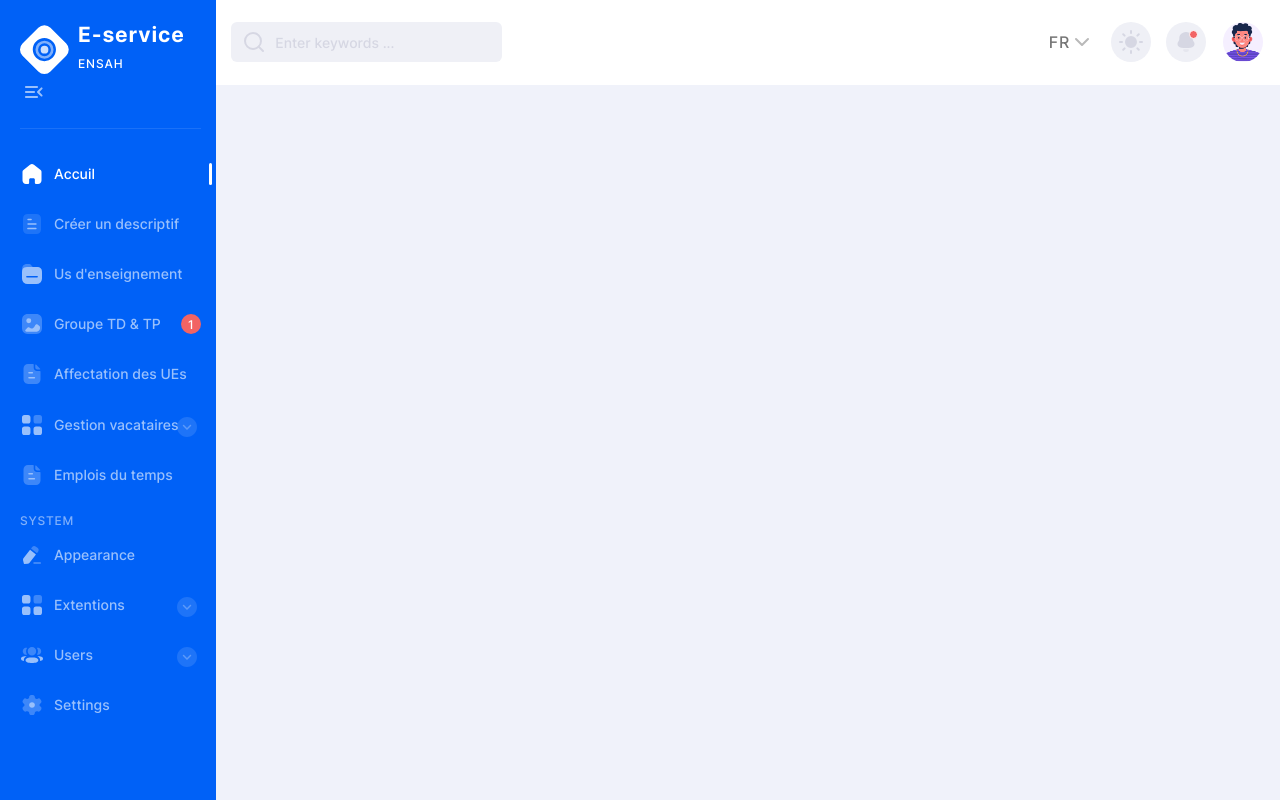
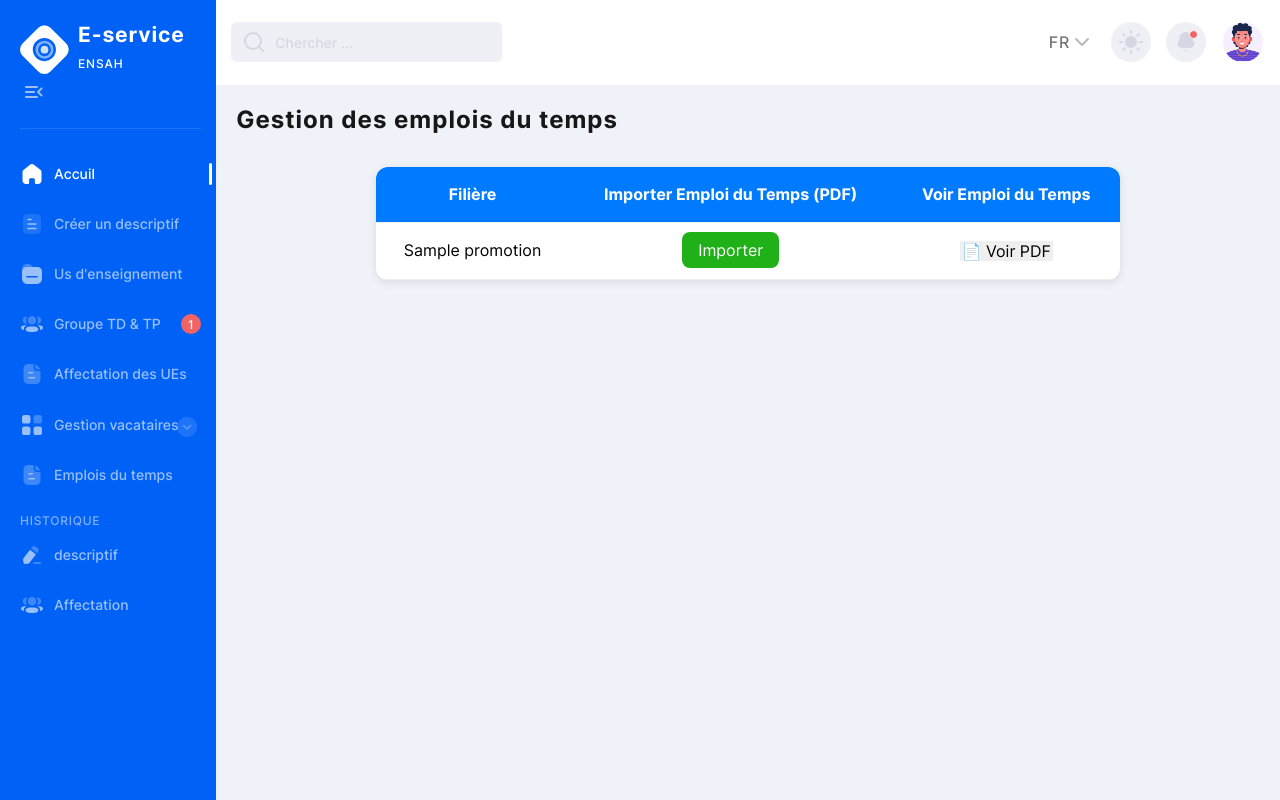
Before and after one commit to LamaiziAmine/e-service, a PHP site: page /coordonnateur/gestionEmploispage.php in a window 1280 px wide. Run offline with PHP 8.4, Linux system fonts and the light colour scheme; tables that the repository leaves empty or names only in its code hold one stand-in row (values such as "Sample post").

Commit message:
emplois du temps

```diff
--- a/coordonnateur/gestionEmploispage.php
+++ b/coordonnateur/gestionEmploispage.php
@@ -1,33 +1,152 @@
+<?php
+// Connexion à ta DB
+try {
+  $db = new PDO('mysql:host=localhost;dbname=projet_web;charset=utf8', 'root', '');
+  $db->setAttribute(PDO::ATTR_ERRMODE, PDO::ERRMODE_EXCEPTION);
+} catch (PDOException $e) {
+  echo "Erreur de connexion : " . $e->getMessage();
+  die();
+}
+
+// Récupérer les filières
+$filieres = $db->query("SELECT nom, emploi_pdf FROM promotion")->fetchAll();
+?>
 <!DOCTYPE html>
 <html lang="en">
+
 <head>
   <meta charset="UTF-8">
   <meta name="viewport" content="width=device-width, initial-scale=1.0">
-    <title>Gestion d'emplois</title>
-  <!-- Favicon -->
+  <title>Emplois du temps</title>
   <link rel="shortcut icon" href="/e-service/img/svg/logo.svg" type="image/x-icon">
-  <!-- Custom styles -->
   <link rel="stylesheet" href="/e-service/css/style.min.css">
+  <style>
+    table {
+      width: 70%;
+      margin: 30px auto;
+      border-collapse: collapse;
+      background: white;
+      box-shadow: 0 2px 10px rgba(0, 0, 0, 0.1);
+      border-radius: 12px;
+      overflow: hidden;
+    }
+
+    th,
+    td {
+      padding: 18px;
+      text-align: center;
+      border-bottom: 1px solid #eee;
+    }
+
+    th {
+      background-color: #007BFF;
+      color: white;
+    }
+
+    form {
+      display: inline-block;
+    }
+
+    input[type="file"] {
+      display: none;
+    }
+
+    label {
+      background-color: rgb(31, 177, 23);
+      color: white;
+      padding: 8px 16px;
+      border-radius: 8px;
+      cursor: pointer;
+      transition: background-color 0.3s ease;
+    }
+
+    label:hover {
+      background-color: #218838;
+    }
+  </style>
 </head>
+
 <body>
   <div class="layer"></div>
-   <!-- ! Body -->
   <a class="skip-link sr-only" href="#skip-target">Skip to content</a>
   <div class="page-flex">
-      <!-- ! Sidebar -->
     <?php include "sidebar.php" ?>
     <div class="main-wrapper">
-       <!-- ! Main nav -->
-       <?php include "navbar.php"?>
-       <!-- ! Main -->
+      <?php include "navbar.php" ?><br>
+      <h2 style="margin-left: 20px;" class="main-title">Gestion des emplois du temps </h2>
+      <table>
+        <tr>
+          <th>Filière</th>
+          <th>Importer Emploi du Temps (PDF)</th>
+          <th>Voir Emploi du Temps</th>
+        </tr>
+        <?php foreach ($filieres as $f): ?>
+          <tr>
+            <td><?= htmlspecialchars($f['nom']) ?></td>
+            <td>
+              <form onsubmit="return false;">
+                <input type="hidden" name="filiere" value="<?= $f['nom'] ?>">
+                <input type="file" name="emploi_pdf" id="file_<?= $f['nom'] ?>" accept="application/pdf"
+                  onchange="uploadPDF(this, '<?= $f['nom'] ?>')">
+                <label for="file_<?= $f['nom'] ?>">Importer</label>
+              </form>
+            </td>
+            <td>
+              <?php if (!empty($f['emploi_pdf'])): ?>
+                <button onclick="showPDF('<?= htmlspecialchars($f['emploi_pdf']) ?>')">📄 Voir PDF</button>
+              <?php else: ?>
+                <span style="color:gray;">Pas encore ajouté</span>
+              <?php endif; ?>
+            </td>
+          </tr>
+        <?php endforeach; ?>
+      </table>
+
+      <div id="pdfViewer" style="display:none; margin-top: 30px; text-align: center;">
+        <h3>📄 Emploi du temps sélectionné :</h3>
+        <iframe id="pdfFrame" src="" width="80%" height="600px"
+          style="border: 1px solid #ccc; border-radius: 10px;"></iframe>
+      </div>
+
+      <div id="uploadMessage" style="text-align: center; margin-top: 20px;"></div>
+
     </div>
   </div>
-  </div>
-<!-- Chart library -->
+
   <script src="/e-service/plugins/chart.min.js"></script>
-<!-- Icons library -->
   <script src="/e-service/plugins/feather.min.js"></script>
-<!-- Custom scripts -->
   <script src="/e-service/js/script.js"></script>
+  <script>
+    function showPDF(pdfUrl) {
+      const viewer = document.getElementById('pdfViewer');
+      const frame = document.getElementById('pdfFrame');
+      frame.src = pdfUrl;
+      viewer.style.display = 'block';
+      window.scrollTo({ top: viewer.offsetTop - 50, behavior: 'smooth' });
+    }
+
+    function uploadPDF(input, filiere) {
+      const file = input.files[0];
+      const formData = new FormData();
+      formData.append('emploi_pdf', file);
+      formData.append('filiere', filiere);
+
+      fetch('upload_emploi.php', {
+        method: 'POST',
+        body: formData
+      })
+        .then(response => response.json())
+        .then(data => {
+          const msg = document.getElementById('uploadMessage');
+          msg.innerHTML = `<p style="color:${data.status === 'success' ? 'green' : (data.status === 'warning' ? 'orange' : 'red')}; font-weight:bold;">${data.message}</p>`;
+          if (data.status === 'success') {
+            setTimeout(() => location.reload(), 1500);
+          }
+        })
+        .catch(error => {
+          alert('Erreur lors de l'envoi : ' + error);
+        });
+    }
+  </script>
 </body>
 </html>
--- a/coordonnateur/navbar.php
+++ b/coordonnateur/navbar.php
@@ -3,7 +3,7 @@
     <div class="main-nav-start">
       <div class="search-wrapper">
         <i data-feather="search" aria-hidden="true"></i>
-        <input type="text" placeholder="Enter keywords ..." required>
+        <input type="text" placeholder="Chercher ..." required>
       </div>
     </div>
     <div class="main-nav-end">
--- a/coordonnateur/sidebar.php
+++ b/coordonnateur/sidebar.php
@@ -29,7 +29,7 @@
                     <a href="/e-service/coordonnateur/UEspage.php"> <span class="icon folder" aria-hidden="true"></span>Us d'enseignement </a>
                 </li>
                 <li>
-                  <a href="/e-service/coordonnateur/groupTD&TPpage.php"> <span class="icon image" aria-hidden="true"></span>Groupe TD & TP</a>
+                  <a href="/e-service/coordonnateur/groupTD&TPpage.php"> <span class="icon user-3" aria-hidden="true"></span>Groupe TD & TP</a>
                   <span class="msg-counter">1</span>
                 </li>
                 <li>
@@ -56,47 +56,13 @@
                 <a href="/e-service/coordonnateur/gestionEmploispage.php"> <span class="icon paper" aria-hidden="true"></span>Emplois du temps</a>
               </li>
             </ul>
-            <span class="system-menu__title">system</span>
+            <span class="system-menu__title">Historique</span>
             <ul class="sidebar-body-menu">
                 <li>
-                    <a href="appearance.html"><span class="icon edit" aria-hidden="true"></span>Appearance</a>
+                    <a href="appearance.html"><span class="icon edit" aria-hidden="true"></span>descriptif</a>
                 </li>
                 <li>
-                    <a class="show-cat-btn" href="##">
-                        <span class="icon category" aria-hidden="true"></span>Extentions
-                        <span class="category__btn transparent-btn" title="Open list">
-                            <span class="sr-only">Open list</span>
-                            <span class="icon arrow-down" aria-hidden="true"></span>
-                        </span>
-                    </a>
-                    <ul class="cat-sub-menu">
-                        <li>
-                            <a href="extention-01.html">Extentions-01</a>
-                        </li>
-                        <li>
-                            <a href="extention-02.html">Extentions-02</a>
-                        </li>
-                    </ul>
-                </li>
-                <li>
-                    <a class="show-cat-btn" href="##">
-                        <span class="icon user-3" aria-hidden="true"></span>Users
-                        <span class="category__btn transparent-btn" title="Open list">
-                            <span class="sr-only">Open list</span>
-                            <span class="icon arrow-down" aria-hidden="true"></span>
-                        </span>
-                    </a>
-                    <ul class="cat-sub-menu">
-                        <li>
-                            <a href="users-01.html">Users-01</a>
-                        </li>
-                        <li>
-                            <a href="users-02.html">Users-02</a>
-                        </li>
-                    </ul>
-                </li>
-                <li>
-                    <a href="##"><span class="icon setting" aria-hidden="true"></span>Settings</a>
+                    <a href="##"><span class="icon user-3" aria-hidden="true"></span>Affectation</a>
                 </li>
             </ul>
         </div>
```
Also changed, not shown: coordonnateur/upload_emploi.php (added, +40 -0 lines), coordonnateur/projet_web.db (added). Lines whose indentation alone changed are shown as unchanged.
